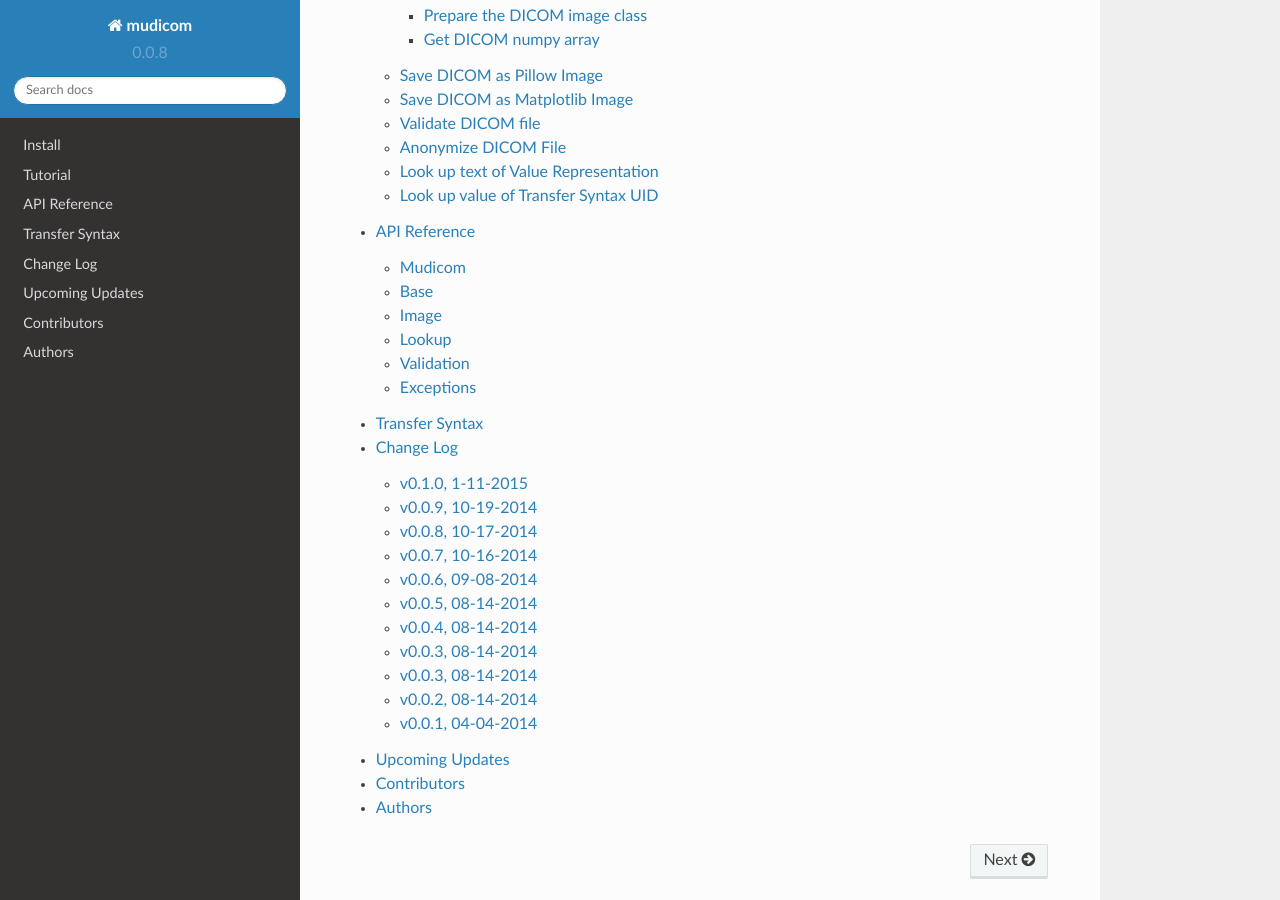
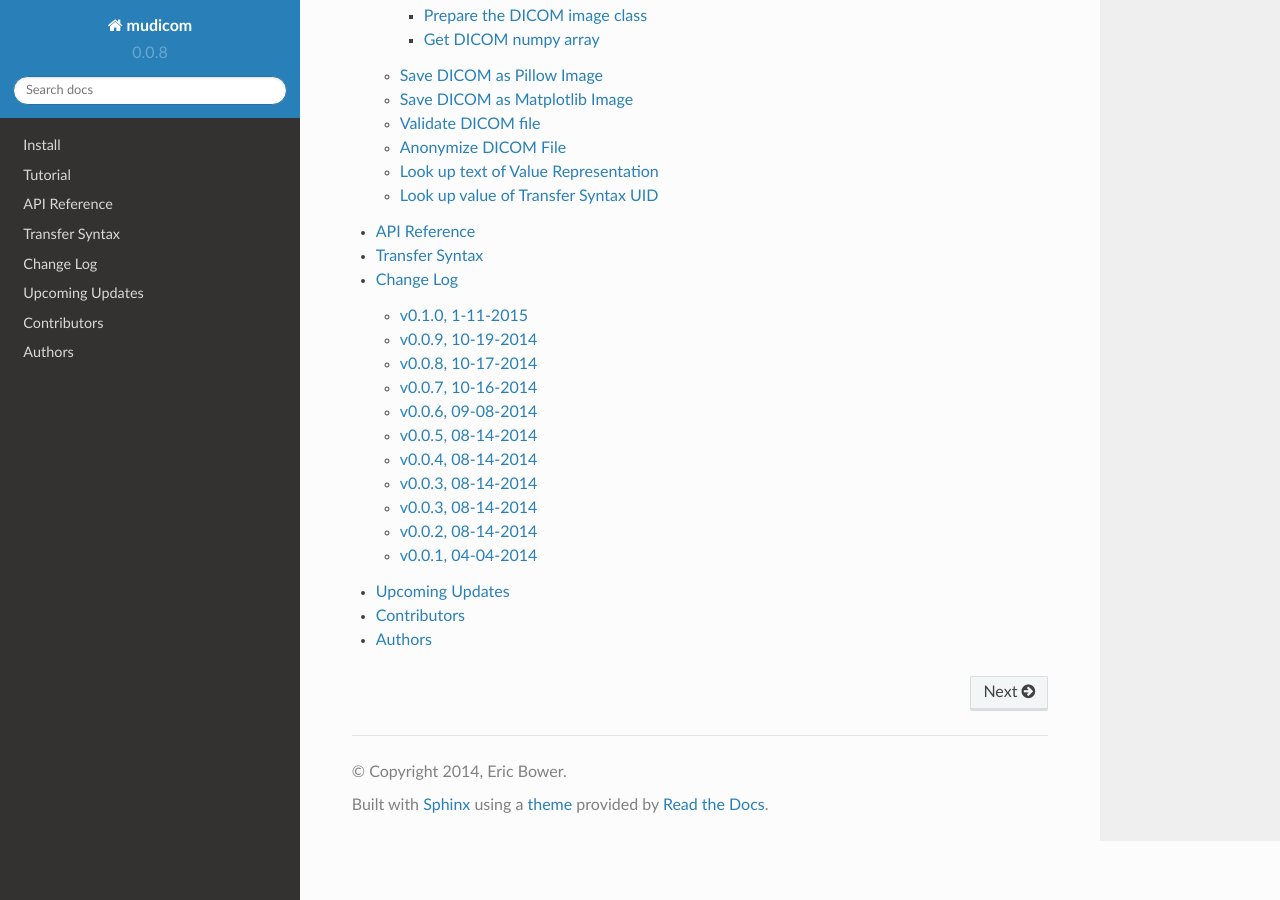
Before and after one commit to neurosnap/mudicom, a Sphinx documentation site: the page built from docs/index.rst, in a window 1280 px wide and 900 px high, scrolled down 1488 px. Built offline with Sphinx 7.4.7 and the Read the Docs theme 2.0.0, drawn with Linux system fonts in a browser that asks for light colours.

Commit message:
updated verbage

```diff
--- a/docs/api_reference.rst
+++ b/docs/api_reference.rst
@@ -3,38 +3,20 @@
 API Reference
 =============
 
-Mudicom
--------
-
 .. automodule:: mudicom
 	:members:
-
-Base
-----
 
 .. automodule:: mudicom.base
 	:members:
 
-Image
------
-
 .. automodule:: mudicom.image
 	:members:
-
-Lookup
-------
 
 .. automodule:: mudicom.lookup
     :members:
 
-Validation
-----------
-
 .. automodule:: mudicom.validation
     :members:
 
-Exceptions
-----------
-
 .. automodule:: mudicom.exceptions
     :members:
--- a/mudicom/__init__.py
+++ b/mudicom/__init__.py
@@ -7,7 +7,7 @@
     from a DICOM file.
 
     :copyright: (c) 2015 by Eric Bower
-    :license: MIT, see LICENSE.rst for more information.
+    :license: MIT, see :LICENSE.rst: for more information.
 """
 
 __version__ = '0.1.0'
```
Also changed, not shown: 1 other file.
